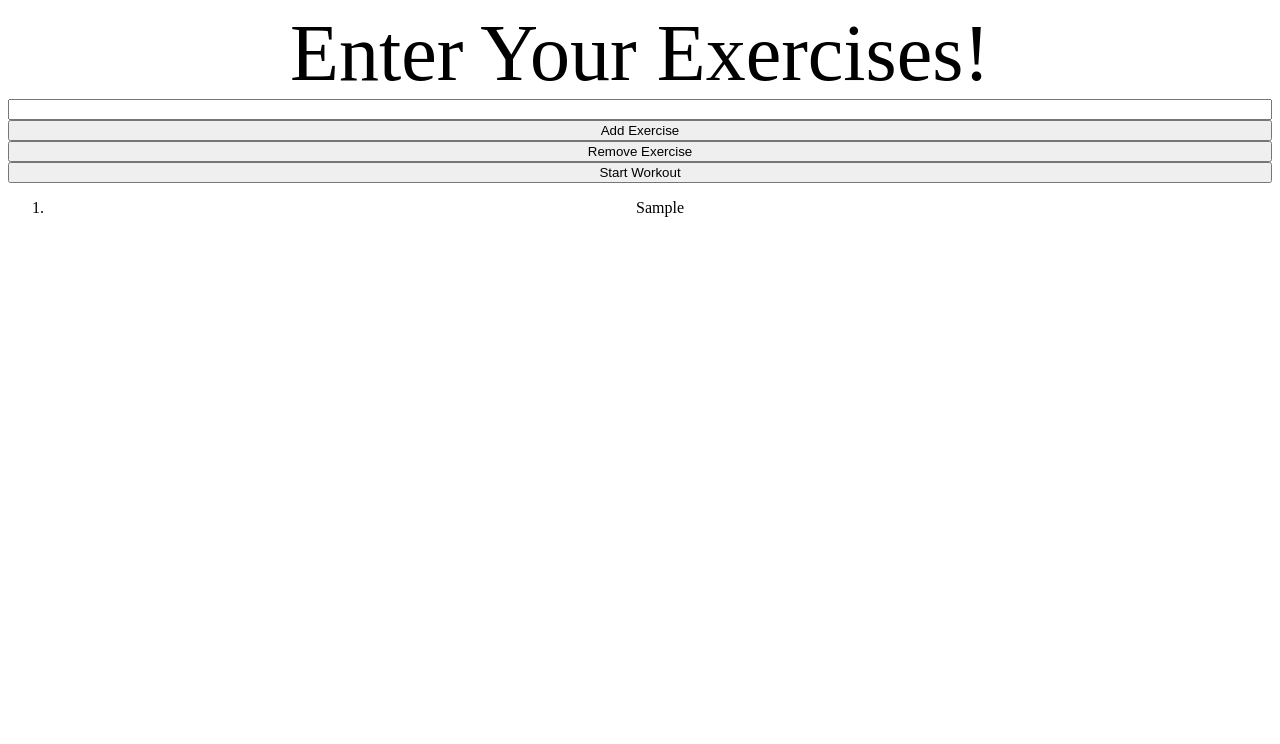
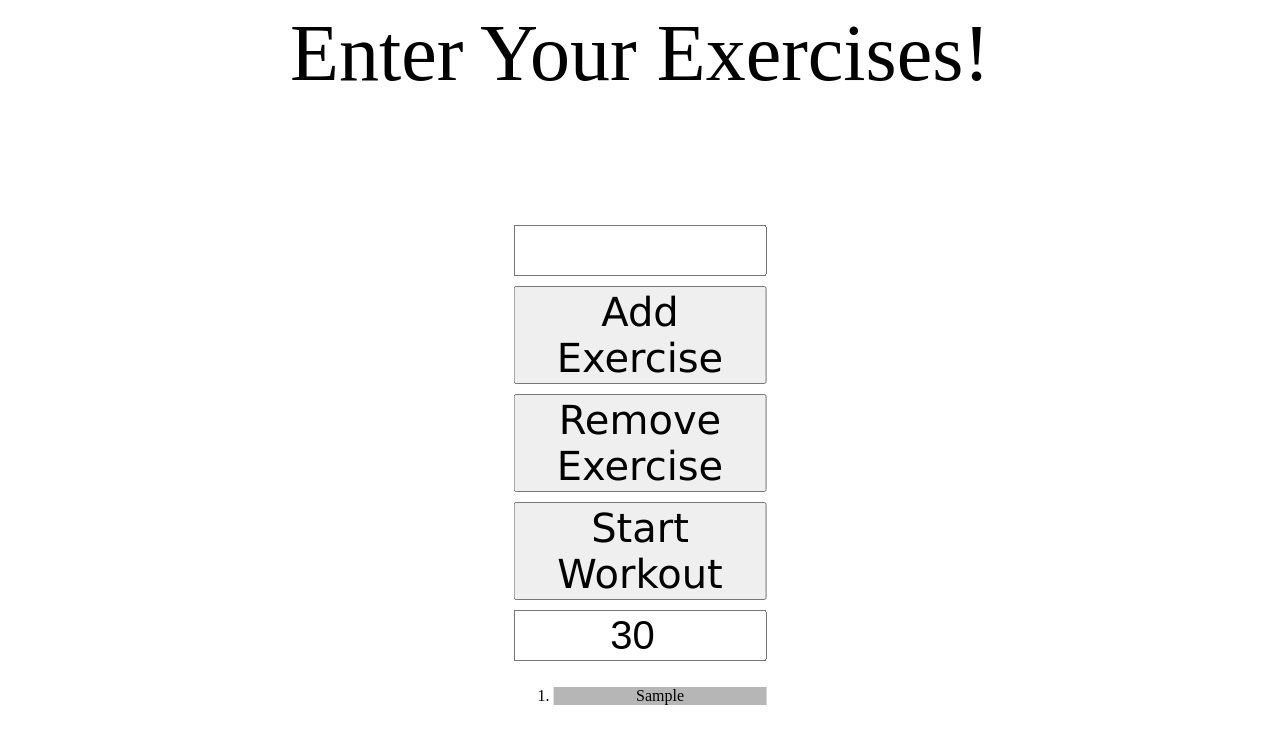
Before and after one commit to lyhottag13/workout-website, a plain HTML site: page index.html in a window 1280 px wide. Both pictures are taken after typing "Sample" into the empty fields and a click on the button "Add Exercise". Drawn offline with Linux system fonts and the light colour scheme.

Commit message:
Updated UI

```diff
--- a/Main.js
+++ b/Main.js
@@ -1,3 +1,11 @@
 import { Controller } from "./controllers/Controller.js";
 const controller = new Controller();
 controller.initialize();
+window.onload = () => {
+    reset();
+};
+function reset() {
+    const inputs = document.querySelectorAll("input");
+    inputs[0].value = "";
+    inputs[1].value = 30;
+}
--- a/controllers/Controller.js
+++ b/controllers/Controller.js
@@ -23,6 +23,7 @@ export class Controller {
     }
     startWorkout() {
         this.view.hideInputs();
+        this.timer.setMaxTime(document.getElementById("time-box").value);
         this.runTimer(0);
     }
     runTimer(currentExercise) {
--- a/index.html
+++ b/index.html
@@ -18,10 +18,11 @@
         <div id="announcement-text">Enter Your Exercises!</div>
         <div id="timer-text"></div>
         <div id="inputs">
-            <input id="text-box">
+            <input id="exercise-box">
             <button id="add">Add Exercise</button>
             <button id="remove">Remove Exercise</button>
             <button id="start">Start Workout</button>
+            <input id="time-box" type="number" min="1" max="120" step="1" value="30" onkeydown="return false" style="user-select: none;">
             <ol id="exercise-text"></ol>
         </div>
     </div>
--- a/model/Model.js
+++ b/model/Model.js
@@ -3,6 +3,9 @@ export class Timer {
         this.maxTime = 10;
         this.time = this.maxTime;
         this.timer = document.getElementById("timer-text");
+    }
+    setMaxTime(maxTime) {
+        this.maxTime = maxTime;
     }
 }
 export class WorkoutList {
@@ -17,6 +20,10 @@ export class WorkoutList {
         this.exerciseList.splice(index, 1);
     };
     addExercise({ index = this.exerciseList.length, exercise }) {
+        if (exercise.length === 0) {
+            alert("Enter a valid name!");
+            return;
+        }
         this.exerciseList.splice(index, 0, exercise);
     };
     showList() {
--- a/style.css
+++ b/style.css
@@ -18,3 +18,24 @@
     display: flex;
     flex-direction: column;
 }
+
+li {
+    background-color: rgb(182, 182, 182);
+}
+
+#inputs {
+    gap: 10px;
+    margin-top: 10%;
+    width: 20%;
+    margin-left: 50%;
+    translate: -50%;
+
+}
+#inputs button {
+    font-size: 40px;
+    font-family: 'Lucida Sans', 'Lucida Sans Regular', 'Lucida Grande', 'Lucida Sans Unicode', Geneva, Verdana, sans-serif;
+}
+#inputs input {
+    font-size: 40px;
+    text-align: center;
+}
--- a/view/View.js
+++ b/view/View.js
@@ -1,6 +1,6 @@
 export class View {
     constructor() {
-        this.textBox = document.getElementById("text-box");
+        this.textBox = document.getElementById("exercise-box");
         this.timer = document.getElementById("timer-text");
         this.announcement = document.getElementById("announcement-text");
     }
```
